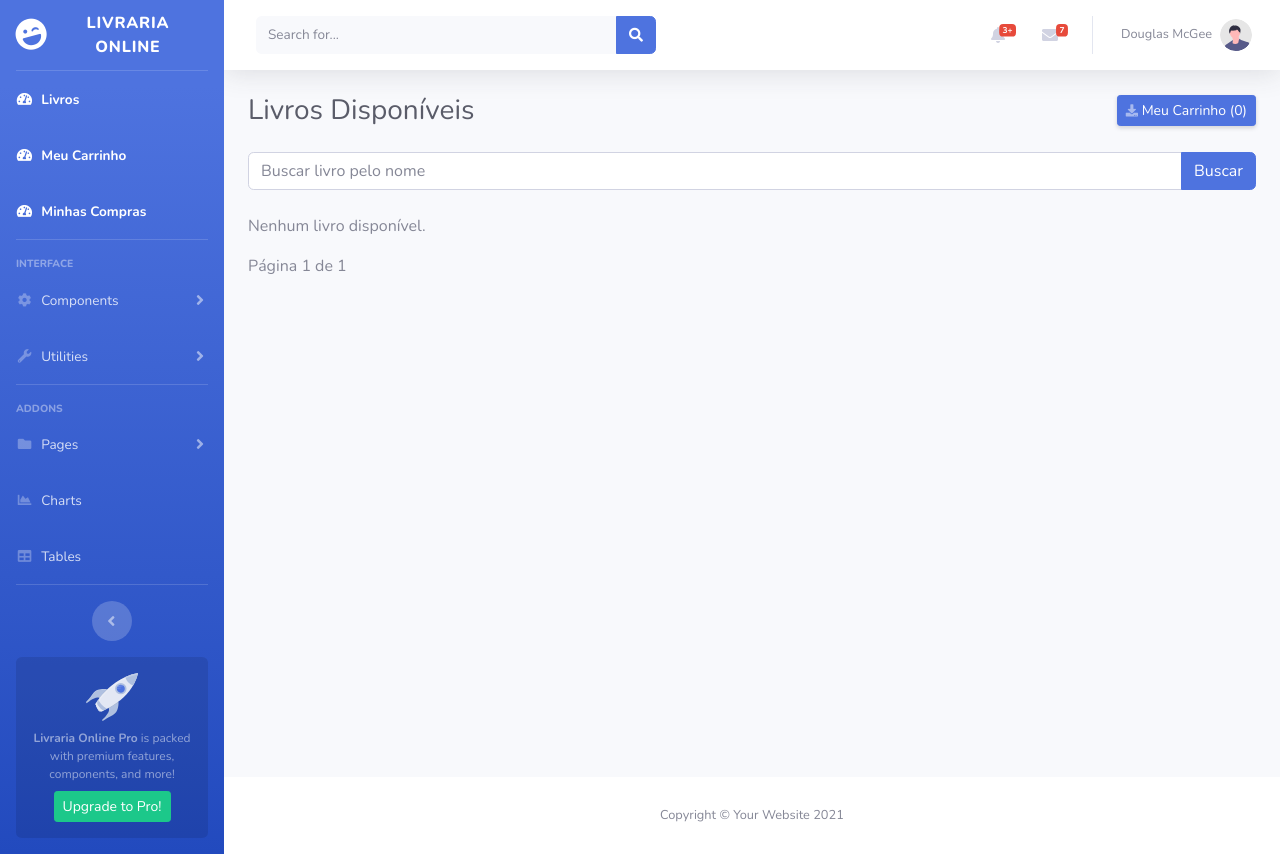
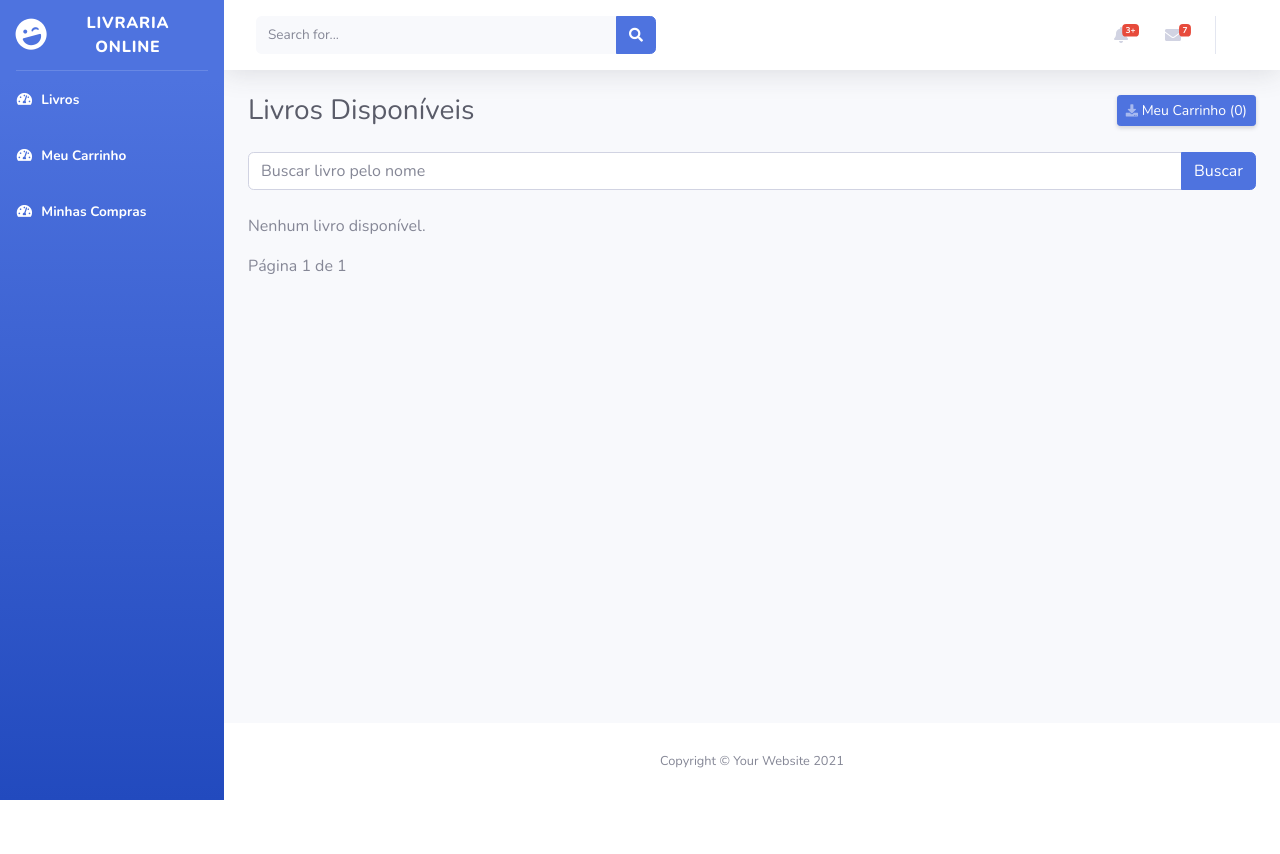
Before and after one commit to israelwerther/livraria-online, a Django app: page / in a window 1280 px wide. After the commit the page ends 800 px from the top, so only its background shows below. Run offline with Django 4.2, Linux system fonts and the light colour scheme; data that the repository does not hold is empty; some libraries are stand-ins or nearby versions.

Commit message:
remove codigo desnecessário

```diff
--- a/livrariaonline/core/templates/core/base.html
+++ b/livrariaonline/core/templates/core/base.html
@@ -64,108 +64,6 @@
                     <span>Minhas Compras</span>
                 </a>
             </li>
-
-            <!-- Divider -->
-            <hr class="sidebar-divider">
-
-            <!-- Heading -->
-            <div class="sidebar-heading">
-                Interface
-            </div>
-
-            <!-- Nav Item - Pages Collapse Menu -->
-            <li class="nav-item">
-                <a class="nav-link collapsed" href="#" data-toggle="collapse" data-target="#collapseTwo"
-                    aria-expanded="true" aria-controls="collapseTwo">
-                    <i class="fas fa-fw fa-cog"></i>
-                    <span>Components</span>
-                </a>
-                <div id="collapseTwo" class="collapse" aria-labelledby="headingTwo" data-parent="#accordionSidebar">
-                    <div class="bg-white py-2 collapse-inner rounded">
-                        <h6 class="collapse-header">Custom Components:</h6>
-                        <a class="collapse-item" href="buttons.html">Buttons</a>
-                        <a class="collapse-item" href="cards.html">Cards</a>
-                    </div>
-                </div>
-            </li>
-
-            <!-- Nav Item - Utilities Collapse Menu -->
-            <li class="nav-item">
-                <a class="nav-link collapsed" href="#" data-toggle="collapse" data-target="#collapseUtilities"
-                    aria-expanded="true" aria-controls="collapseUtilities">
-                    <i class="fas fa-fw fa-wrench"></i>
-                    <span>Utilities</span>
-                </a>
-                <div id="collapseUtilities" class="collapse" aria-labelledby="headingUtilities"
-                    data-parent="#accordionSidebar">
-                    <div class="bg-white py-2 collapse-inner rounded">
-                        <h6 class="collapse-header">Custom Utilities:</h6>
-                        <a class="collapse-item" href="utilities-color.html">Colors</a>
-                        <a class="collapse-item" href="utilities-border.html">Borders</a>
-                        <a class="collapse-item" href="utilities-animation.html">Animations</a>
-                        <a class="collapse-item" href="utilities-other.html">Other</a>
-                    </div>
-                </div>
-            </li>
-
-            <!-- Divider -->
-            <hr class="sidebar-divider">
-
-            <!-- Heading -->
-            <div class="sidebar-heading">
-                Addons
-            </div>
-
-            <!-- Nav Item - Pages Collapse Menu -->
-            <li class="nav-item">
-                <a class="nav-link collapsed" href="#" data-toggle="collapse" data-target="#collapsePages"
-                    aria-expanded="true" aria-controls="collapsePages">
-                    <i class="fas fa-fw fa-folder"></i>
-                    <span>Pages</span>
-                </a>
-                <div id="collapsePages" class="collapse" aria-labelledby="headingPages" data-parent="#accordionSidebar">
-                    <div class="bg-white py-2 collapse-inner rounded">
-                        <h6 class="collapse-header">Login Screens:</h6>
-                        <a class="collapse-item" href="login.html">Login</a>
-                        <a class="collapse-item" href="register.html">Register</a>
-                        <a class="collapse-item" href="forgot-password.html">Forgot Password</a>
-                        <div class="collapse-divider"></div>
-                        <h6 class="collapse-header">Other Pages:</h6>
-                        <a class="collapse-item" href="404.html">404 Page</a>
-                        <a class="collapse-item" href="blank.html">Blank Page</a>
-                    </div>
-                </div>
-            </li>
-
-            <!-- Nav Item - Charts -->
-            <li class="nav-item">
-                <a class="nav-link" href="charts.html">
-                    <i class="fas fa-fw fa-chart-area"></i>
-                    <span>Charts</span></a>
-            </li>
-
-            <!-- Nav Item - Tables -->
-            <li class="nav-item">
-                <a class="nav-link" href="tables.html">
-                    <i class="fas fa-fw fa-table"></i>
-                    <span>Tables</span></a>
-            </li>
-
-            <!-- Divider -->
-            <hr class="sidebar-divider d-none d-md-block">
-
-            <!-- Sidebar Toggler (Sidebar) -->
-            <div class="text-center d-none d-md-inline">
-                <button class="rounded-circle border-0" id="sidebarToggle"></button>
-            </div>
-
-            <!-- Sidebar Message -->
-            <div class="sidebar-card d-none d-lg-flex">
-                <img class="sidebar-card-illustration mb-2" src="img/undraw_rocket.svg" alt="...">
-                <p class="text-center mb-2"><strong>Livraria Online Pro</strong> is packed with premium features, components, and more!</p>
-                <a class="btn btn-success btn-sm" href="https://startbootstrap.com/theme/sb-admin-pro">Upgrade to Pro!</a>
-            </div>
-
         </ul>
         <!-- End of Sidebar -->
 
@@ -345,9 +243,7 @@
                         <li class="nav-item dropdown no-arrow">
                             <a class="nav-link dropdown-toggle" href="#" id="userDropdown" role="button"
                                 data-toggle="dropdown" aria-haspopup="true" aria-expanded="false">
-                                <span class="mr-2 d-none d-lg-inline text-gray-600 small">Douglas McGee</span>
-                                <img class="img-profile rounded-circle"
-                                    src="img/undraw_profile.svg">
+                                <span class="mr-2 d-none d-lg-inline text-gray-600 small">{{ user.username }}</span>
                             </a>
                             <!-- Dropdown - User Information -->
                             <div class="dropdown-menu dropdown-menu-right shadow animated--grow-in"
```
